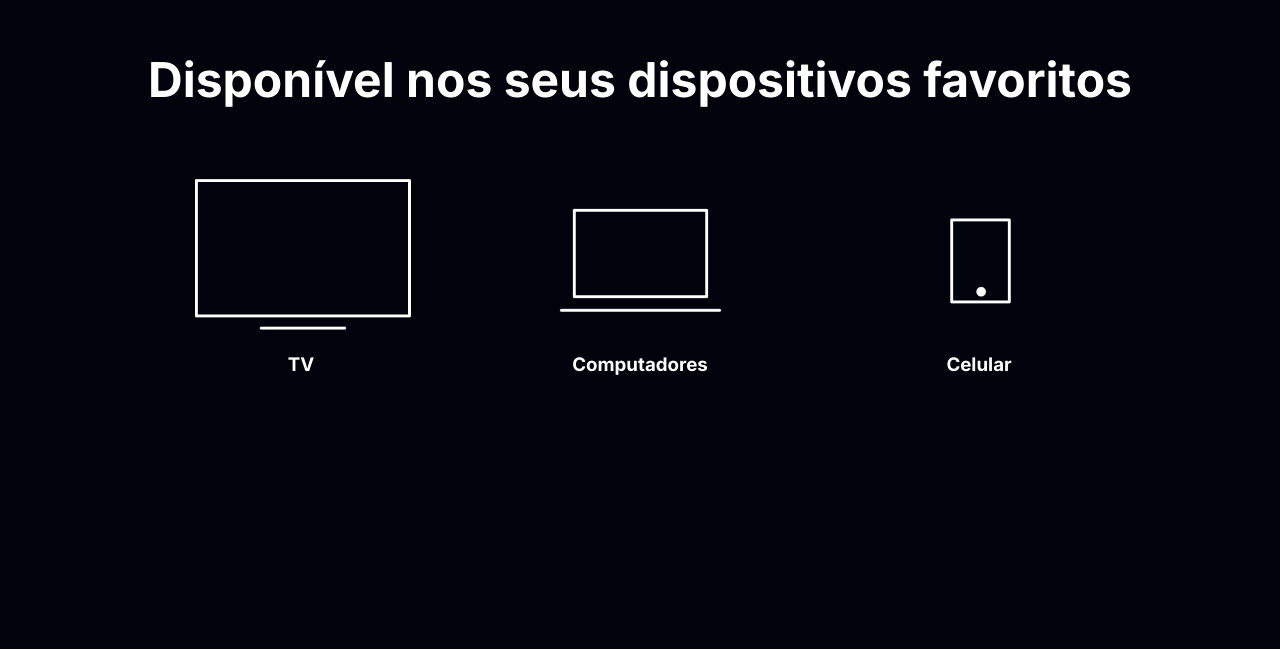
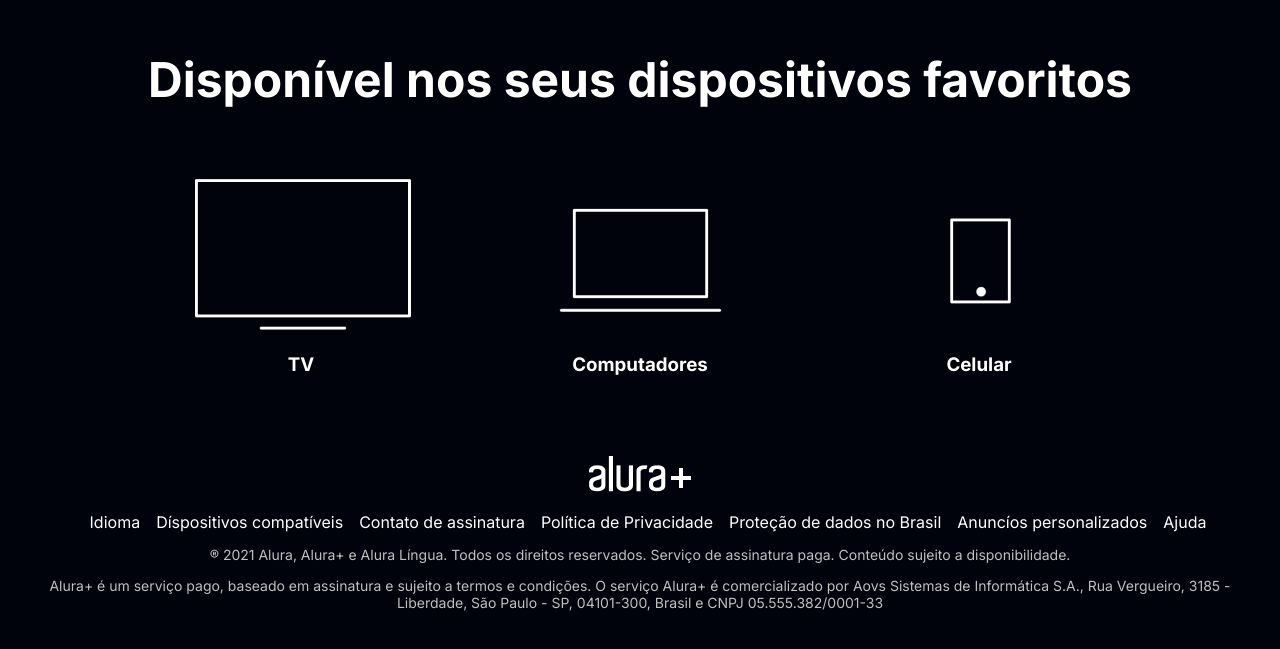
Before and after one commit to SantiagoCMS/alura-plus, a plain HTML site: page index.html in a window 1280 px wide. Shown: the part 3150-3799 px from the top of the page. Before the commit the page ends 3606 px from the top, so only its background shows below. Drawn offline with Linux system fonts and the light colour scheme.

Commit message:
feat: add footer to homepage

```diff
--- a/index.html
+++ b/index.html
@@ -64,6 +64,35 @@
                 </li>
             </ul>
         </section>
+
+        <footer class="rodape">
+            <img src="img/Logo.png" alt="Alura+" class="rodape__logo">
+            <ul class="rodape__lista">
+                <li class="lista__link">
+                    <a href="#">Idioma</a>
+                </li>
+                <li class="lista__link">
+                    <a href="#">Díspositivos compatíveis</a>
+                </li>
+                <li class="lista__link">
+                    <a href="#">Contato de assinatura</a>
+                </li>
+                <li class="lista__link">
+                    <a href="#">Política de Privacidade</a>
+                </li>
+                <li class="lista__link">
+                    <a href="#">Proteção de dados no Brasil</a>
+                </li>
+                <li class="lista__link">
+                    <a href="#">Anuncíos personalizados</a>
+                </li>
+                <li class="lista__link">
+                    <a href="#">Ajuda</a>
+                </li>
+            </ul>
+            <p class="rodape__texto">® 2021 Alura, Alura+ e Alura Língua. Todos os direitos reservados. Serviço de assinatura paga. Conteúdo sujeito a disponibilidade.</p>
+            <p class="rodape__texto">Alura+ é um serviço pago, baseado em assinatura e sujeito a termos e condições. O serviço Alura+ é comercializado por Aovs Sistemas de Informática S.A., Rua Vergueiro, 3185 - Liberdade, São Paulo - SP, 04101-300, Brasil e CNPJ 05.555.382/0001-33</p>
+        </footer>
     </body>
 
 </html>
--- a/styles.css
+++ b/styles.css
@@ -4,6 +4,7 @@
     --botao-azul: #167bf7;
     --cor-de-fundo: #00030c;
     --fonte-principal: 'Inter';
+    --botao-azul-efeito:  #3c92fa;
 }
 
 
@@ -136,3 +137,46 @@ body {
     font-weight: bold;
     color: var(--branco-principal);
 }
+
+
+.rodape__lista {
+    display: flex;
+    list-style-type: none;
+    justify-content: center;
+    margin-top: 1em;
+}
+
+
+.lista__link a{
+    text-decoration: none;
+    color: var(--branco-principal);
+    margin-left: 1em;
+}
+
+
+.rodape__texto {
+    margin: 1em 0;
+    color: var(--cinza-secundario);
+    font-size: 14px;
+}
+
+
+.rodape {
+    text-align: center;
+    margin: 5em 3em;
+}
+
+
+.lista__link a:hover {
+    color: var(--botao-azul-efeito);
+}
+
+
+.lista__link a:active {
+    color: red;
+}
+
+
+.container__botao:hover {
+    background-color: var(--botao-azul-efeito);
+}
```
Also changed, not shown: img/Logo.png (added).
